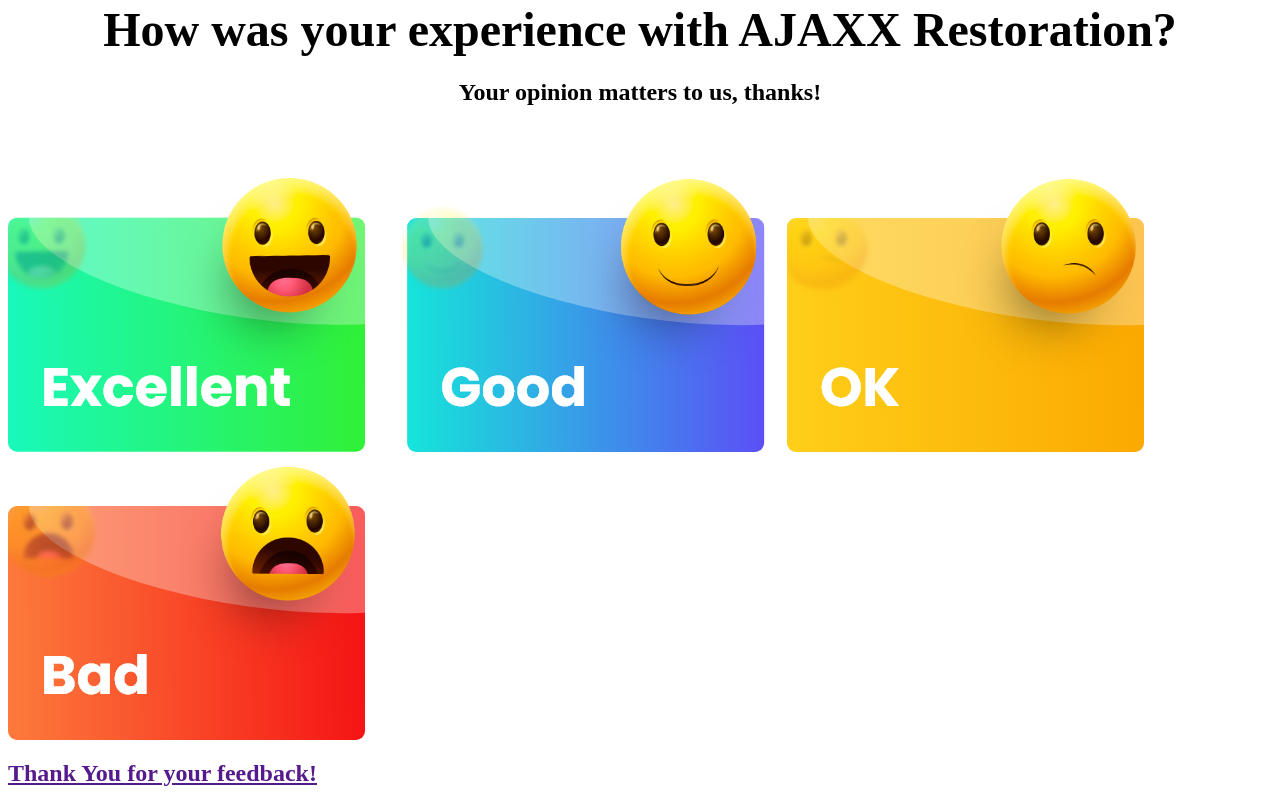
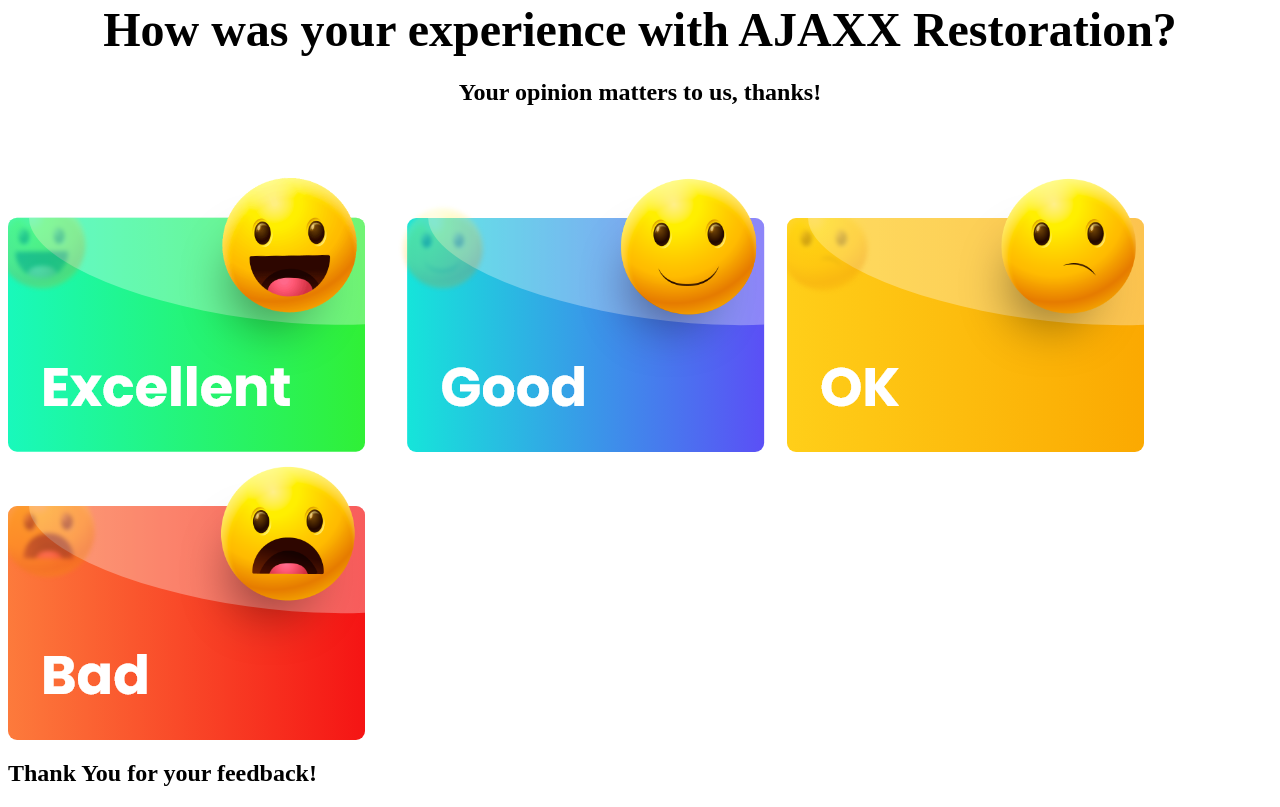
Before and after one commit to hansakoch/reviews, a plain HTML site: page AJAXX/index.html in a window 1280 px wide. Shown: the part 539-1346 px from the top of the page. Drawn offline with Linux system fonts and the light colour scheme.

Commit message:
Update index.html

```diff
--- a/AJAXX/index.html
+++ b/AJAXX/index.html
@@ -8,4 +8,4 @@
 
 <p><a href="https://google.com/localservices/review/ajaxxrestoration" target="_self"><img alt="" src="https://raw.githubusercontent.com/hansakoch/reviews/main/EXCELLENT.png" style="height:auto; width:auto" /></a><a href="https://g.page/r/CWtJRQq1sUMXEBM/review" target="_self"><img alt="" src="https://raw.githubusercontent.com/hansakoch/reviews/main/GOOD.png" style="height:auto; width:auto" /></a><a href="https://ajaxxrestoration.com/contact-us/" target="_self"><img alt="" src="https://raw.githubusercontent.com/hansakoch/reviews/main/OK.png" style="height:auto; width:auto" /></a><a href="https://ajaxxrestoration.com/contact-us/" target="_self"><img alt="" src="https://raw.githubusercontent.com/hansakoch/reviews/main/bad.png" style="height:auto; width:auto" /></a></p>
 
-<h2><a href="" target="_self">Thank You for your feedback!</a></h2>
+<h2>Thank You for your feedback!</h2>
```
